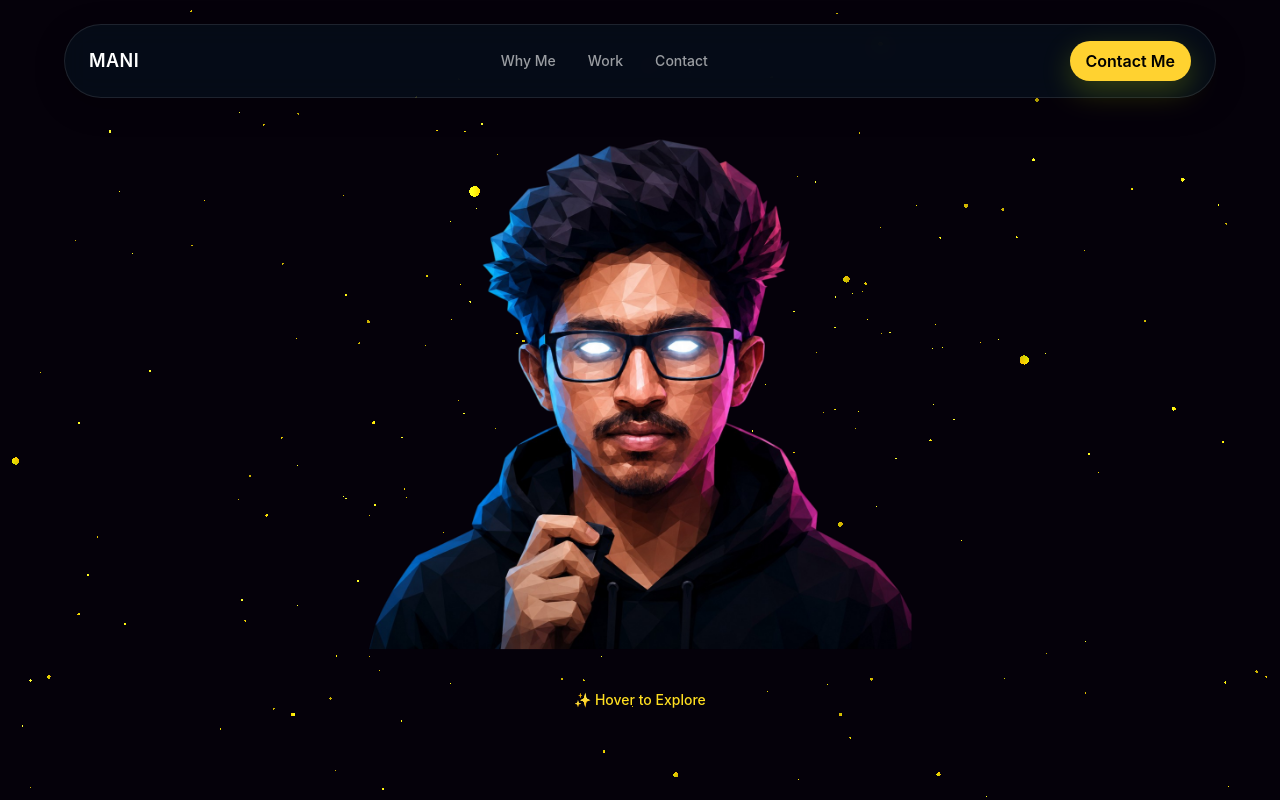
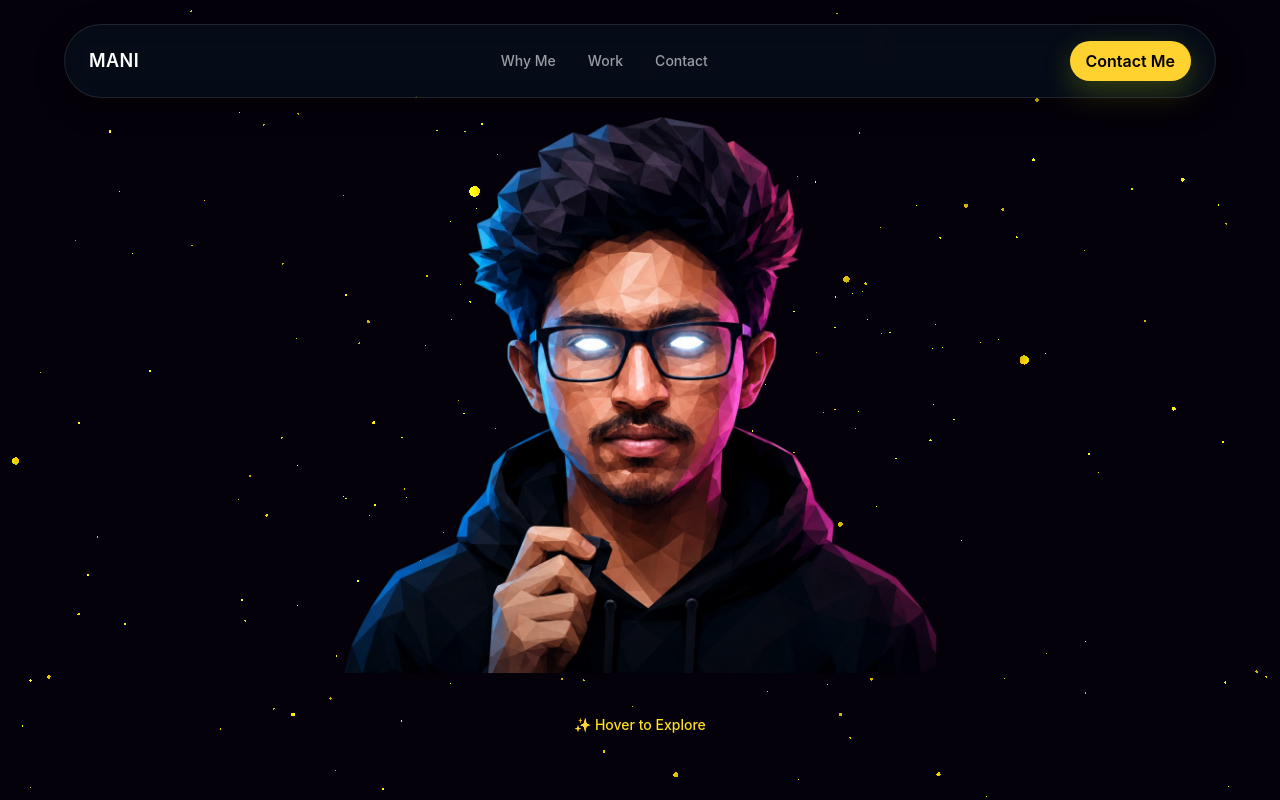
Before and after one commit to mani759/PORTFOLIO, a React app: page / in a window 1280 px wide. Shown: the top 800 px of the page. Built offline with nearby package versions, Linux system fonts and the light colour scheme; the HTML template or start-up script is replaced by a standard one.

Commit message:
changes saved

```diff
--- a/src/sections/Hero.jsx
+++ b/src/sections/Hero.jsx
@@ -80,7 +80,7 @@ const Hero = () => {
             </AnimatePresence>
           </div>
 
-          <div className=" order-1 lg:order-2 relative flex-shrink-0 w-full max-w-[280px] md:max-w-[380px] lg:max-w-[550px]">
+          <div className=" order-1 lg:order-2 relative flex-shrink-0 w-full max-w-[280px] md:max-w-[480px] lg:max-w-[600px]">
             {showContent && (
               <motion.div
                 initial={{
```
